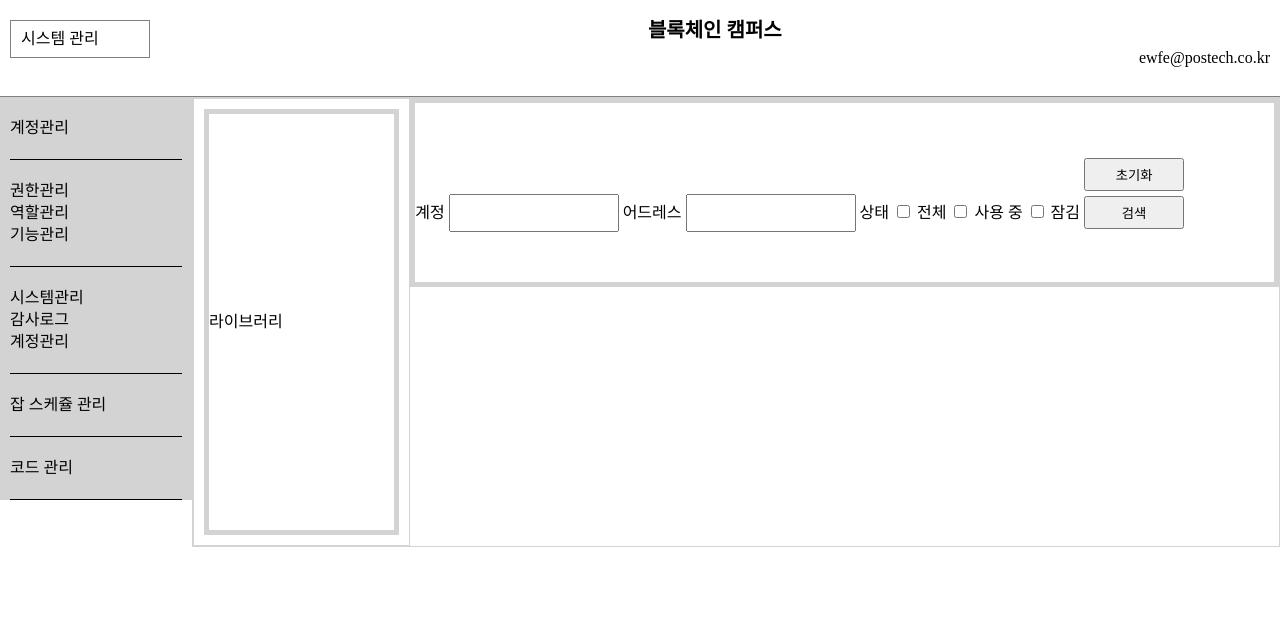
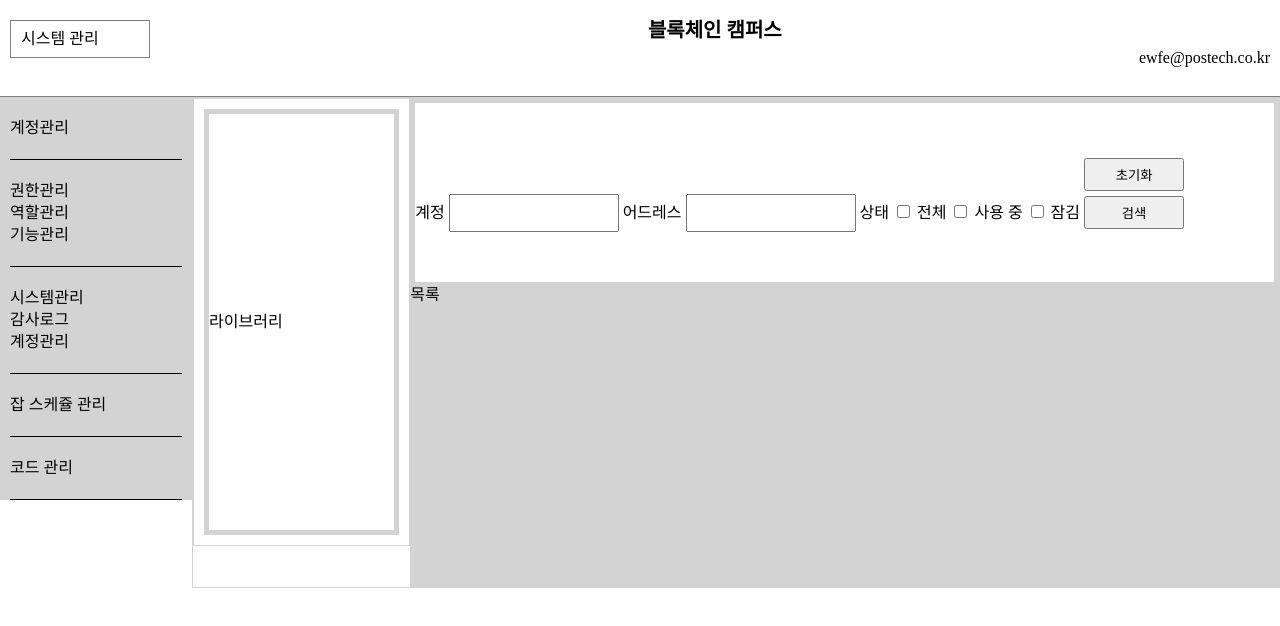
Before and after one commit to z2park/Test, a plain HTML site: page index.html in a window 1280 px wide. Drawn offline with nearby package versions, Linux system fonts and the light colour scheme.

Commit message:
list 클래스 추가

```diff
--- a/css/scss/layout/_menu.scss
+++ b/css/scss/layout/_menu.scss
@@ -67,3 +67,9 @@ section {
     padding-top: 5px;
   }
 }
+.list {
+  background-color: lightgray;
+  height: 300px;
+  width: 80%;
+  float: right;
+}
--- a/index.html
+++ b/index.html
@@ -72,6 +72,9 @@
             </ul>
           </div>
         </div>
+        <div class="list">
+          목록
+        </div>
       </div>
     </div>
   </section>
```
Also changed, not shown: css/style.css, 1 other file.
